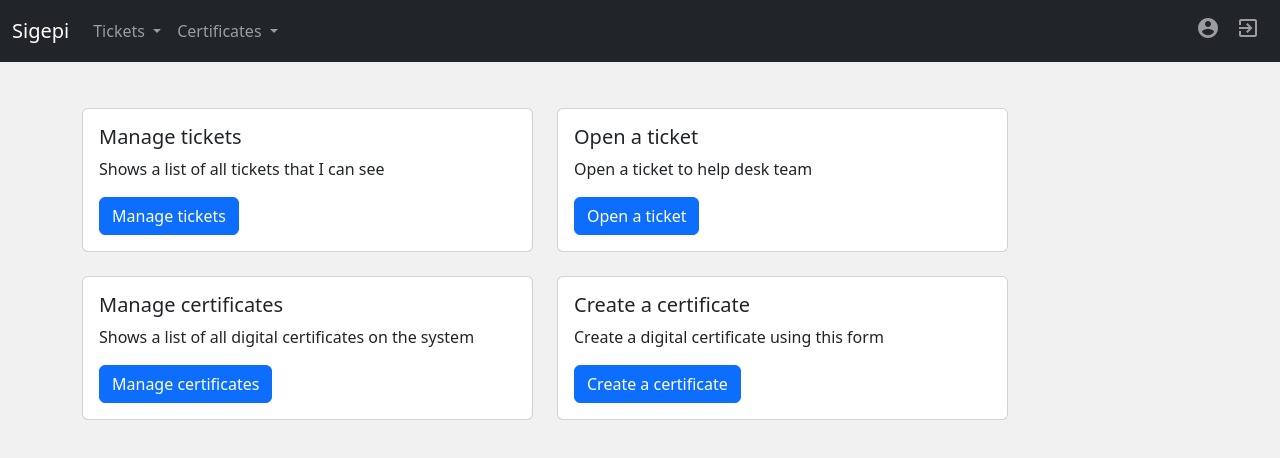
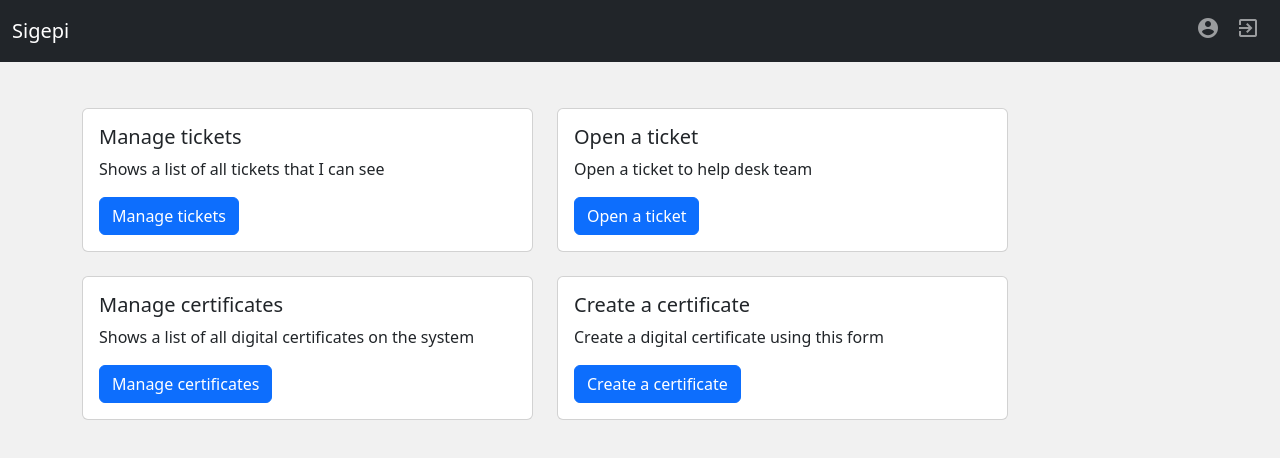
Before and after one commit to felipe-maria/client-sigepi, an Angular app: page /home in a window 1280 px wide. Shown: the top 458 px of the page. Built offline with nearby package versions, Linux system fonts and the light colour scheme; what angular-popper would draw is missing.

Commit message:
Adding a page for insert a ticket

```diff
--- a/src/app/app-routing.module.ts
+++ b/src/app/app-routing.module.ts
@@ -2,14 +2,22 @@ import { NgModule } from '@angular/core';
 import { RouterModule, Routes } from '@angular/router';
 import { HomeComponent } from './page/home/home.component';
 import { UserResolver } from './shared/domain/resolver/user-resolver';
+import {AddTicketComponent} from "./page/tickets/add-ticket/add-ticket.component";
 
 const routes: Routes = [
+
+  {
+    path: '',
+    redirectTo: 'home',
+    pathMatch: 'full'
+  },
   {
     path: 'home',
-    component: HomeComponent,
-    resolve: {
-      user: UserResolver
-    }
+    component: HomeComponent
+  },
+  {
+    path: 'addTicket',
+    component: AddTicketComponent
   }
 ];
 
--- a/src/app/app.component.html
+++ b/src/app/app.component.html
@@ -1,3 +1,4 @@
 <sigepi-header></sigepi-header>
-<sigepi-home></sigepi-home>
-<!--<router-outlet></router-outlet>-->
+<main>
+  <router-outlet></router-outlet>
+</main>
--- a/src/app/app.module.ts
+++ b/src/app/app.module.ts
@@ -7,6 +7,7 @@ import { AppRoutingModule } from './app-routing.module';
 import { AppComponent } from './app.component';
 import { CoreModule } from './core/core.module';
 import { HomeModule } from './page/home/home.module';
+import {TicketsModule} from "./page/tickets/tickets.module";
 
 @NgModule({
   declarations: [
@@ -18,7 +19,8 @@ import { HomeModule } from './page/home/home.module';
     BrowserAnimationsModule,
     NgxPopper,
     HomeModule,
-    CoreModule
+    CoreModule,
+    TicketsModule
   ],
   providers: [],
   bootstrap: [AppComponent]
--- a/src/app/core/header/header.component.html
+++ b/src/app/core/header/header.component.html
@@ -10,24 +10,6 @@
       </button>
       <div class="collapse navbar-collapse" id="navbarCollapse">
         <ul class="navbar-nav me-auto mb-2 mb-md-0">
-          <li class="nav-item dropdown">
-            <a class="nav-link dropdown-toggle" href="#" id="ticketsDropdownMenuLink" role="button" data-bs-toggle="dropdown" aria-expanded="false">
-              Tickets
-            </a>
-            <ul class="dropdown-menu" aria-labelledby="ticketsDropdownMenuLink">
-              <li><a class="dropdown-item" href="#">Manage tickets</a></li>
-              <li><a class="dropdown-item" href="#">Open a ticket</a></li>
-            </ul>
-          </li>
-          <li class="nav-item dropdown">
-            <a class="nav-link dropdown-toggle" href="#" id="certificatesDropdownMenuLink" role="button" data-bs-toggle="dropdown" aria-expanded="false">
-              Certificates
-            </a>
-            <ul class="dropdown-menu" aria-labelledby="certificatesDropdownMenuLink">
-              <li><a class="dropdown-item" href="#">Manage certificates</a></li>
-              <li><a class="dropdown-item" href="#">Create a certificate</a></li>
-            </ul>
-          </li>
         </ul>
         <ul class="navbar-nav">
           <li class="nav-item">
```
Also changed, not shown: src/app/page/tickets/add-ticket/add-ticket.component.ts (added, +10 -0 lines), src/app/page/tickets/tickets.module.ts (added, +15 -0 lines), src/app/page/tickets/add-ticket/add-ticket.component.html (added), src/app/page/tickets/add-ticket/add-ticket.component.scss (added).
